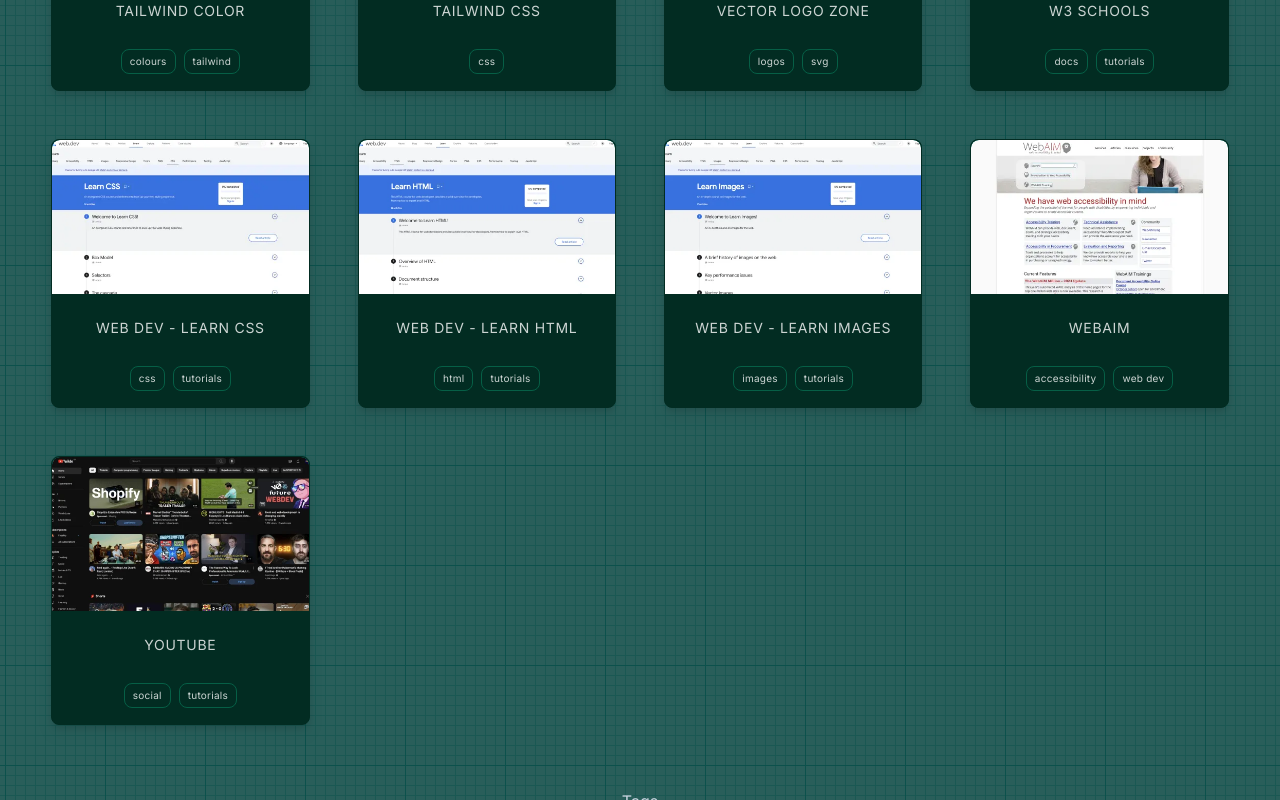
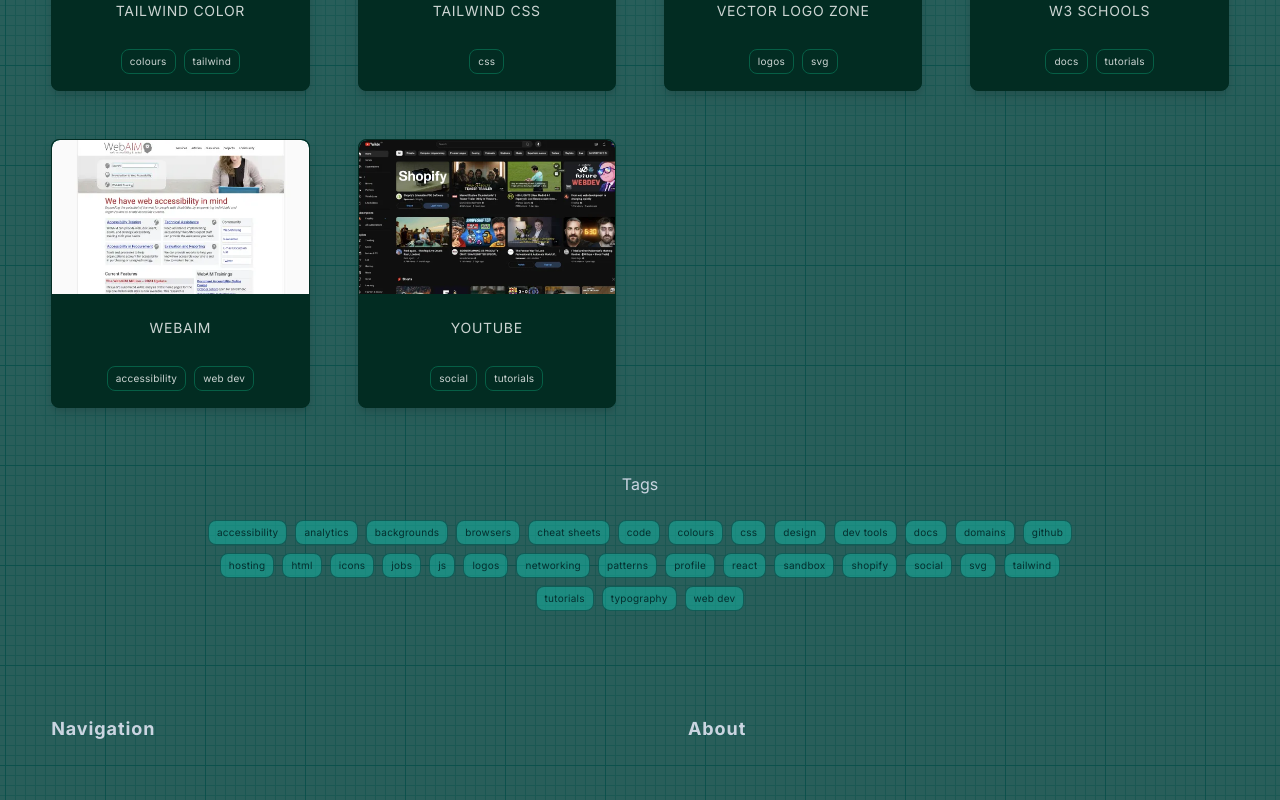
Before and after one commit to michaelgainford/michaelgainford.github.io, a Next.js app: page /web-development/dev-resources in a window 1280 px wide. Shown: the part 2240-3040 px from the top of the page. Built offline with nearby package versions, Linux system fonts and the light colour scheme.

Commit message:
Added title attribute to Dev Resources

```diff
--- a/app/web-development/dev-resources/page.jsx
+++ b/app/web-development/dev-resources/page.jsx
@@ -44,6 +44,7 @@ export default function PAGE_DEV_RESOURCES() {
 					    flex flex-col items-center justify-center text-center duration-300 rounded-lg resource border-emerald-950 bg-emerald-950 group drop-shadow-lg !overflow-hidden border text-white/80
 						hover:bg-gradient-to-b hover:from-teal-800 hover:to-teal-950
 					  `}
+					  title={resource.description? resource.description : resource.name}
 					>
 						<div className={`relative w-full overflow-hidden bg-teal-700 rounded-t-lg resource-image`}>
 							<Image
--- a/components/data/Data_For_DevResources.jsx
+++ b/components/data/Data_For_DevResources.jsx
@@ -12,6 +12,7 @@ const DataForDevResources = [
     name: "Can I Use",
     slug: "can-i-use",
     url: "https://caniuse.com",
+    description: "Can I Use is a tool that provides up-to-date browser support tables for support of front-end web technologies on desktop and mobile web browsers.",
     screenshot: "/dev-resources/screenshot-of--can-i-use.webp",
     icon: Icon_Resource,
     tags: ["web dev", "browsers"],
@@ -21,6 +22,7 @@ const DataForDevResources = [
     name: "Codepen",
     slug: "codepen",
     url: "https://codepen.io",
+    description: "CodePen is a social development environment for front-end designers and developers. Build and deploy a website, show off your work, build test cases to learn and debug, and find inspiration.",
     screenshot: "/dev-resources/screenshot-of--codepen.webp",
     icon: Icon_Codepen,
     tags: ["code", "sandbox"],
@@ -30,6 +32,7 @@ const DataForDevResources = [
     name: "Coolors",
     slug: "coolors",
     url: "https://coolors.co",
+    description: "Coolors is a super fast colour scheme generator for designers and developers. Get your perfect palette at your fingertips.",
     screenshot: "/dev-resources/screenshot-of--coolors.webp",
     icon: Icon_ColourPalettes,
     tags: ["colours", "design"],
@@ -39,6 +42,7 @@ const DataForDevResources = [
     name: "CSS Stats",
     slug: "css-stats",
     url: "https://cssstats.com",
+    description: "CSS Stats provides analytics and visualizations for your stylesheets. This information can be used to improve consistency in your design, track performance of your app, and diagnose complex areas before it snowballs out of control.",
     screenshot: "/dev-resources/screenshot-of--css-stats.webp",
     icon: Icon_Resource,
     tags: ["css", "analytics"],
@@ -48,6 +52,7 @@ const DataForDevResources = [
     name: "CSS Tricks",
     slug: "css-tricks",
     url: "https://css-tricks.com",
+    description: "CSS-Tricks is a website about web design and development. It was created by Chris Coyier in 2007. It is a well-known site for web developers.",
     screenshot: "/dev-resources/screenshot-of--css-tricks.webp",
     icon: Icon_Resource,
     tags: ["css", "tutorials"],
@@ -57,6 +62,7 @@ const DataForDevResources = [
     name: "Font Awesome",
     slug: "font-awesome",
     url: "https://fontawesome.com",
+    description: "Font Awesome is a font and icon toolkit based on CSS and LESS. It was made by Dave Gandy for use with Bootstrap, and later was incorporated into the BootstrapCDN.",
     screenshot: "/dev-resources/screenshot-of--font-awesome.webp",
     icon: Icon_Font,
     tags: ["typography", "icons"],
@@ -66,6 +72,7 @@ const DataForDevResources = [
     name: "GitHub",
     slug: "github",
     url: "https://github.com/",
+    description: "GitHub is a web-based platform for version control using git. It is also where users can collaborate on or adopt open-source code projects, fork code, share ideas and more.",
     screenshot: "/dev-resources/screenshot-of--github.webp",
     icon: Icon_GitHub,
     tags: ["code", "dev tools"],
@@ -75,6 +82,7 @@ const DataForDevResources = [
     name: "Google Analytics",
     slug: "google-analytics",
     url: "https://analytics.google.com",
+    description: "Google Analytics is a web analytics service offered by Google that tracks and reports website traffic, currently as a platform inside the Google Marketing Platform brand.",
     screenshot: "/dev-resources/screenshot-of--google-analytics.webp",
     icon: Icon_Resource,
     tags: ["analytics"],
@@ -84,6 +92,7 @@ const DataForDevResources = [
     name: "Google Fonts",
     slug: "google-fonts",
     url: "https://fonts.google.com",
+    description: "Google Fonts is a library of free licensed font families, an interactive web directory for browsing the library, and APIs for conveniently using the fonts via CSS and Android.",
     screenshot: "/dev-resources/screenshot-of--google-fonts.webp",
     icon: Icon_Font,
     tags: ["typography"],
@@ -93,6 +102,7 @@ const DataForDevResources = [
     name: "HTML5 Doctor",
     slug: "html5-doctor",
     url: "http://html5doctor.com",
+    description: "HTML5 Doctor is helping you implement HTML5 today. This site is packed with articles, web development tips, and all the code you need to get started.",
     screenshot: "/dev-resources/screenshot-of--html5-doctor.webp",
     icon: Icon_Resource,
     tags: ["html", "docs"],
@@ -102,6 +112,7 @@ const DataForDevResources = [
     name: "Krystal UK",
     slug: "krystal",
     url: "https://krystal.uk",
+    description: "Krystal is a UK-based hosting company that offers a range of hosting services, including shared hosting, VPS hosting, and dedicated servers.",
     screenshot: "/dev-resources/screenshot-of--krystal-uk.webp",
     icon: Icon_Resource,
     tags: ["hosting", "domains"],
@@ -111,6 +122,7 @@ const DataForDevResources = [
     name: "LinkedIn",
     slug: "linkedin",
     url: "https://linkedin.com",
+    description: "LinkedIn is a business and employment-oriented online service that operates via websites and mobile apps. It is mainly used for professional networking, including employers posting jobs and job seekers posting their CVs.",
     screenshot: "/dev-resources/screenshot-of--linkedin.webp",
     icon: Icon_LinkedIn,
     tags: ["networking", "social", "jobs"],
@@ -120,6 +132,7 @@ const DataForDevResources = [
     name: "MDN Web Docs",
     slug: "mdn-docs",
     url: "https://developer.mozilla.org/en-US/",
+    description: "MDN Web Docs is the ultimate resource for developers. It is a wiki that provides developers with information on how to use open web technologies including HTML, CSS, and JavaScript.",
     screenshot: "/dev-resources/screenshot-of--mdn-web-docs.webp",
     icon: Icon_Docs,
     tags: ["docs", "web dev"],
@@ -129,6 +142,7 @@ const DataForDevResources = [
     name: "Next.js",
     slug: "nextjs",
     url: "https://nextjs.org",
+    description: "Next.js is a React framework that enables functionality such as server-side rendering and generating static websites for React based web applications.",
     screenshot: "/dev-resources/screenshot-of--nextjs.webp",
     icon: Icon_Resource,
     tags: ["js", "react"],
@@ -138,6 +152,7 @@ const DataForDevResources = [
     name: "PageSpeed Insights",
     slug: "google-analytics",
     url: "https://developers.google.com/speed/pagespeed/insights/",
+    description: "PageSpeed Insights is a tool that helps you identify ways to make your site faster and more mobile-friendly.",
     screenshot: "/dev-resources/screenshot-of--pagespeed-insights.webp",
     icon: Icon_Resource,
     tags: ["analytics"],
@@ -147,6 +162,7 @@ const DataForDevResources = [
     name: "Shopify Cheat Sheets",
     slug: "shopify",
     url: "https://cheat.markdunkley.com/",
+    description: "Shopify Cheat Sheets is a collection of cheat sheets for Shopify developers. It includes a Liquid cheat sheet, a Shopify cheat sheet, and a Shopify theme cheat sheet.",
     screenshot: "/dev-resources/screenshot-of--shopify-cheat-sheet.webp",
     icon: Icon_Resource,
     tags: ["cheat sheets", "shopify"],
@@ -156,6 +172,7 @@ const DataForDevResources = [
     name: "SVG Repo",
     slug: "template",
     url: "https://svgrepo.com",
+    description: "SVG Repo is a great resource for free SVG icons. It has a large collection of icons that you can use in your projects.",
     screenshot: "/dev-resources/screenshot-of--svg-repo.webp",
     icon: Icon_Resource,
     tags: ["icons", "svg"],
@@ -165,6 +182,7 @@ const DataForDevResources = [
     name: "Tailwind CSS",
     slug: "tailwind-css",
     url: "https://tailwindcss.com",
+    description: "Tailwind CSS is a utility-first CSS framework for rapidly building custom designs. It is a highly customizable, low-level CSS framework that gives you all of the building blocks you need to build bespoke designs without any annoying opinionated styles you have to fight to override.",
     screenshot: "/dev-resources/screenshot-of--tailwind-css.webp",
     icon: Icon_Docs,
     tags: ["css"],
@@ -174,6 +192,7 @@ const DataForDevResources = [
     name: "W3 Schools",
     slug: "w3-schools",
     url: "https://w3schools.com",
+    description: "W3Schools is a web developer information website, with tutorials and references relating to web development topics such as HTML, CSS, JavaScript, PHP, SQL, and JQuery.",
     screenshot: "/dev-resources/screenshot-of--w3-schools.webp",
     icon: Icon_W3Schools,
     tags: ["docs", "tutorials"],
@@ -183,6 +202,7 @@ const DataForDevResources = [
     name: "WebAIM",
     slug: "webaim",
     url: "https://webaim.org",
+    description: "WebAIM is a non-profit organization that provides web accessibility solutions. It is a great resource for learning about web accessibility and how to make your websites more accessible.",
     screenshot: "/dev-resources/screenshot-of--web-aim.webp",
     icon: Icon_Resource,
     tags: ["accessibility", "web dev"],
@@ -192,6 +212,7 @@ const DataForDevResources = [
     name: "YouTube",
     slug: "youtube",
     url: "https://youtube.com",
+    description: "YouTube is a video-sharing platform that allows users to upload, view, rate, share, add to playlists, report, comment on videos, and subscribe to other users.",
     screenshot: "/dev-resources/screenshot-of--youtube.webp",
     icon: Icon_Resource,
     tags: ["social", "tutorials"],
@@ -201,42 +222,17 @@ const DataForDevResources = [
     name: "Vector Logo Zone",
     slug: "vector-logo-zone",
     url: "https://vectorlogo.zone",
+    description: "Vector Logo Zone is a site that provides high-quality vector logos in SVG format. It is a great resource for finding logos for your projects.",
     screenshot: "/dev-resources/screenshot-of--vector-logo-zone.webp",
     icon: Icon_Resource,
     tags: ["logos", "svg"],
     featured: false,
   },
   {
-    name: "Web Dev - Learn CSS",
-    slug: "web-dev-learn-css",
-    url: "https://web.dev/learn/css/",
-    screenshot: "/dev-resources/screenshot-of--web-dev-learn-css.webp",
-    icon: Icon_Resource,
-    tags: ["css", "tutorials"],
-    featured: false,
-  },
-  {
-    name: "Web Dev - Learn HTML",
-    slug: "web-dev-learn-html",
-    url: "https://web.dev/learn/html/",
-    screenshot: "/dev-resources/screenshot-of--web-dev-learn-html.webp",
-    icon: Icon_Resource,
-    tags: ["html", "tutorials"],
-    featured: false,
-  },
-  {
-    name: "Web Dev - Learn Images",
-    slug: "web-dev-learn-images",
-    url: "https://web.dev/learn/images/",
-    screenshot: "/dev-resources/screenshot-of--web-dev-learn-images.webp",
-    icon: Icon_Resource,
-    tags: ["images", "tutorials"],
-    featured: false,
-  },
-  {
     name: "GitHub Profile Generator",
     slug: "github-profile-generator",
     url: "https://rahuldkjain.github.io/gh-profile-readme-generator/",
+    description: "GitHub Profile Generator is a tool that generates a GitHub profile README file for your GitHub profile. It is a great way to showcase your skills and projects on your GitHub profile.",
     screenshot: "/dev-resources/screenshot-of--github-profile-generator.webp",
     icon: Icon_GitHub,
     tags: ["github", "profile"],
@@ -246,6 +242,7 @@ const DataForDevResources = [
     name: "Hero Patterns",
     slug: "hero-patterns",
     url: "https://heropatterns.com",
+    description: "Hero Patterns is a collection of repeatable SVG background patterns for you to use on your digital projects.",
     screenshot: "/dev-resources/screenshot-of--hero-patterns.webp",
     icon: Icon_Resource,
     tags: ["patterns", "backgrounds"],
@@ -255,6 +252,7 @@ const DataForDevResources = [
     name: "Tailwind Color",
     slug: "tailwind-color",
     url: "https://tailwindcolor.com",
+    description: "Tailwind Color is a tool that helps you generate colour palettes for your Tailwind CSS projects.",
     screenshot: "/dev-resources/screenshot-of--tailwind-color.webp",
     icon: Icon_Resource,
     tags: ["colours", "tailwind"],
@@ -264,6 +262,7 @@ const DataForDevResources = [
     name: "Shade Studio",
     slug: "shade-studio",
     url: "https://laura.media/shade-studio/",
+    description: "Shade Studio is a tool that helps you generate colour palettes for your Tailwind CSS projects.",
     screenshot: "/dev-resources/screenshot-of--shade-studio.webp",
     icon: Icon_Resource,
     tags: ["tailwind", "colours"],
```
